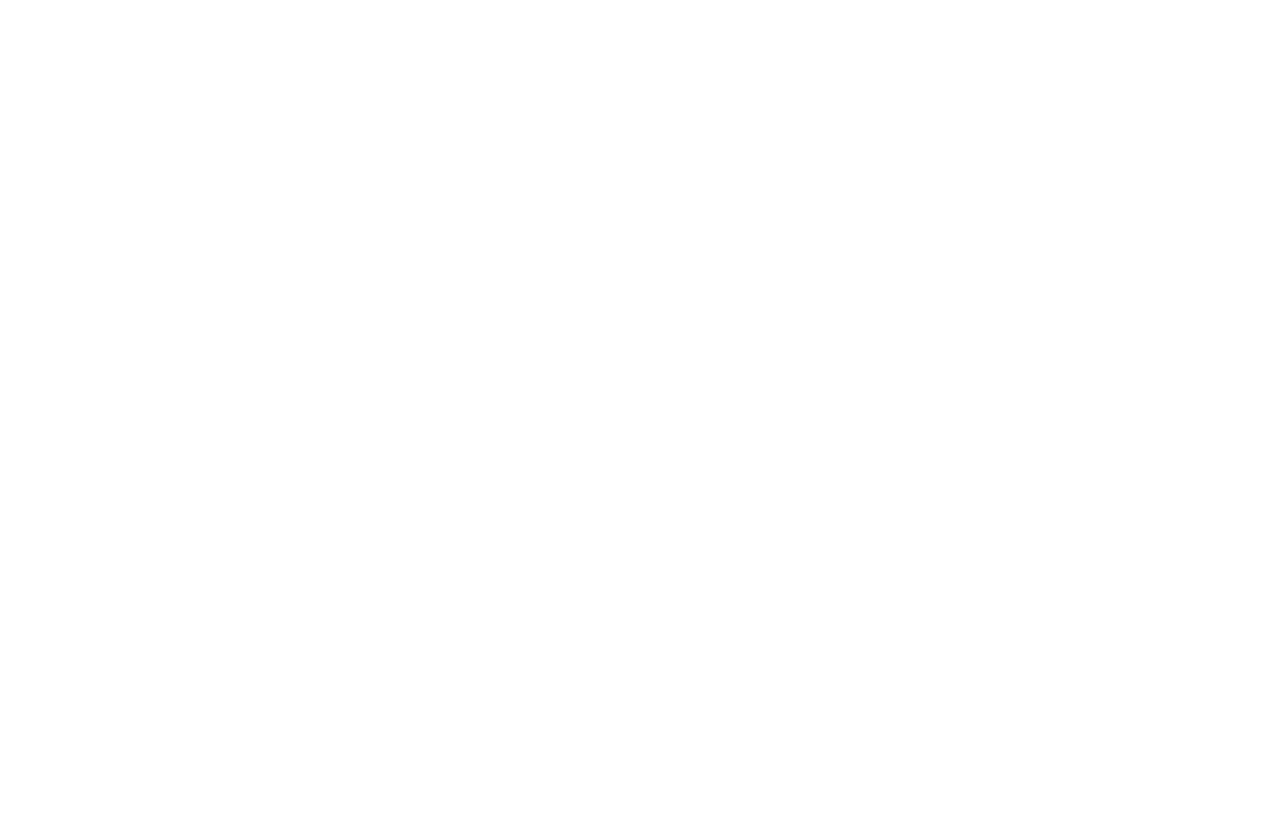
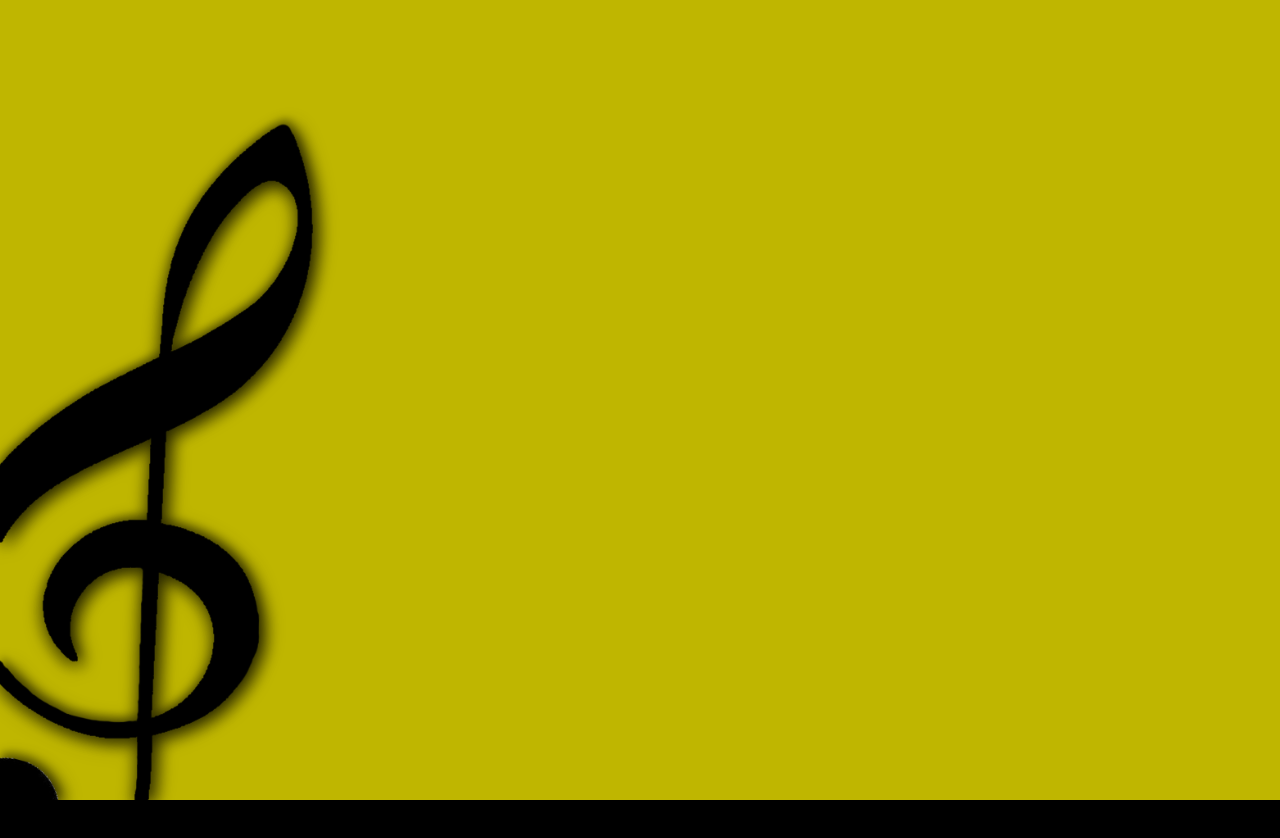
Before and after one commit to Anopey/WebDancer, a plain HTML site: page index.html in a window 1280 px wide. Before the commit the page ends 800 px from the top, so only its background shows below. Drawn offline with Linux system fonts and the light colour scheme.

Commit message:
Created another clef and perfected it.

```diff
--- a/css/webdancer.css
+++ b/css/webdancer.css
@@ -0,0 +1,31 @@
+body{
+	height: 100%;
+	margin: 0;
+}
+
+html{
+	height:100%;
+}
+
+#header{
+	background-color: #bfb600;
+	margin: 0;
+	height: 100vh;
+}
+
+#main{
+	background-color: black;
+	margin: 0;
+	height: 100vh;
+}
+
+#white-clef{
+	float:left;
+	height: 100%;
+	filter: drop-shadow(6px 5px 8px rgba(0,0,0,0.60)) drop-shadow(-7px 5px 6px rgba(0,0,0,0.22)) drop-shadow(2px -5px 4px rgba(0,0,0,0.42));
+}
+
+#header-content{
+	float:left;
+	height: 100%;
+}
--- a/index.html
+++ b/index.html
@@ -7,8 +7,13 @@
 </head>
 <body>
 
-<div id = "header"> </div>
+<div id = "header">
+	<img src = "assets/tilted_white_clef.png" id = "white-clef">
+	<div id = "header-content">
 
+	</div>
+</div>
+<div id = "main"> </div>
 <script type="text/javascript" src = "js/lib/jquery-3.4.1.min.js"></script>
 <script type="text/javascript" src = "js/webdancer.js"></script>
 </body>
--- a/js/webdancer.js
+++ b/js/webdancer.js
@@ -0,0 +1,10 @@
+
+var clefImage = $("#white-clef");
+var headerContentDiv = $("#header-content");
+
+ArrangeSize();
+function ArrangeSize(){
+	headerContentDiv.width($(window).width() - clefImage.width());
+}
+
+window.addEventListener("resize", ArrangeSize, true);
```
Also changed, not shown: pages/about.html (deleted, +0 -1 lines), assets/imgbin-clef-musical-note-treble-staff-musical-note-black-g-clef-illustration-etY7T1Yhs0Fjv4UJqmSihTXxq.jpg (added), assets/tilted_white_clef.png (added).
